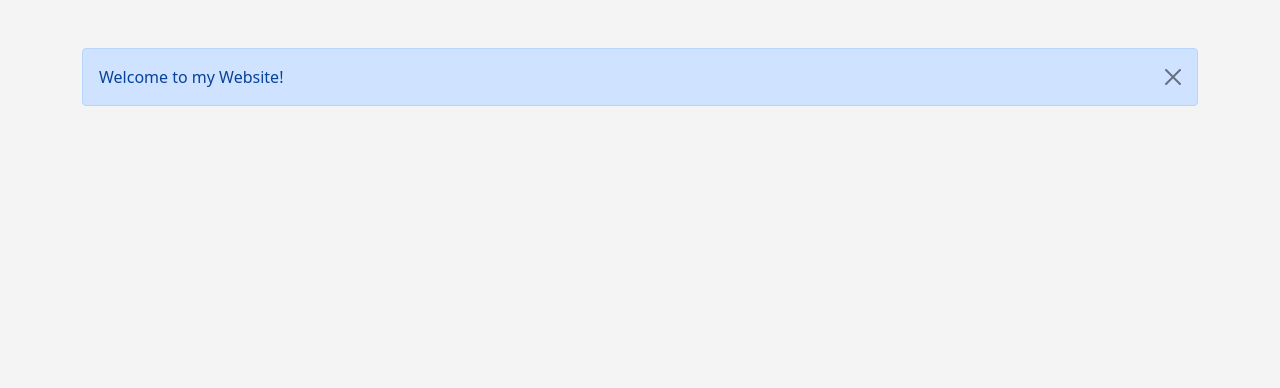
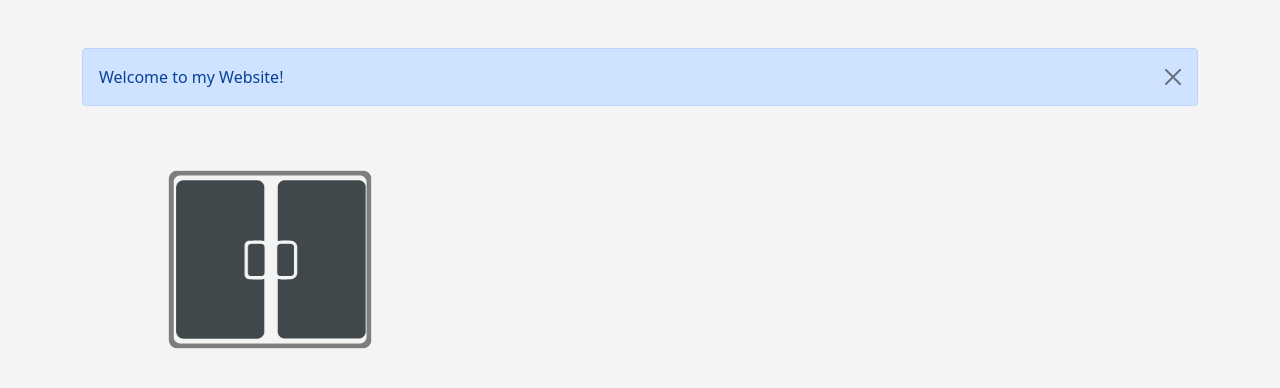
Before and after one commit to rana-ans/flask_course, a Flask app: page / in a window 1280 px wide. Shown: the part 61-449 px from the top of the page. Run offline with Flask 2, Linux system fonts and the light colour scheme.

Commit message:
added animation

```diff
--- a/static/css/image_translation.css
+++ b/static/css/image_translation.css
@@ -1,6 +1,6 @@
 .sliding_door {
 	width: 378px;
-	height: 100vh;
+	height: 179px;
 	overflow: hidden;
 }
 .sliding_door_wrapper {
@@ -10,7 +10,7 @@
 .doors {
 	margin-top: 10px;
 	width: 50%;
-	height: 100vh;
+	height: 179px;
 	float: left;
 	position: relative;
 	z-index: 1;
--- a/templates/index.html
+++ b/templates/index.html
@@ -9,4 +9,22 @@
 		</div>
 	{% endfor %}
 
+	<br><br>
+
+	<div class="sliding_door">
+		<a href="/test" target="_blank">
+			<div class="sliding_door_wrapper">
+				<div class="doors left_door">
+					<img src="{{ url_for('static', filename='images/left_door.png') }}", width=89, height=159>
+				</div>
+				<div class="door_frame">
+					<img src="{{ url_for('static', filename='images/door_frame.png') }}", width=204, height=179>
+				</div>
+				<div class="doors right_door">
+					<img src="{{ url_for('static', filename='images/right_door.png') }}", width=89, height=159>
+				</div>
+			</div>
+		</a>
+	</div>
+
 {% endblock %}
```
Also changed, not shown: templates/nameform.html (+0 -15 lines).
